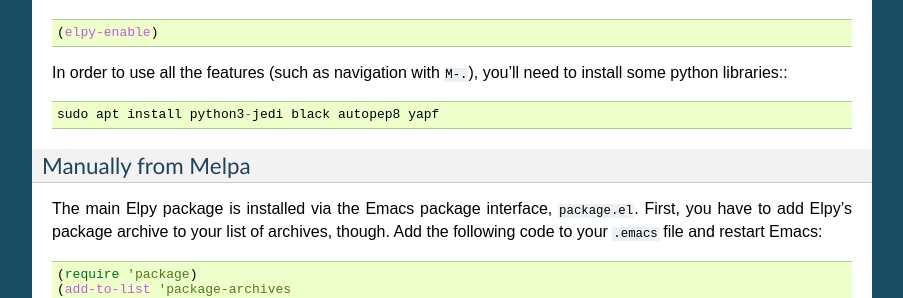
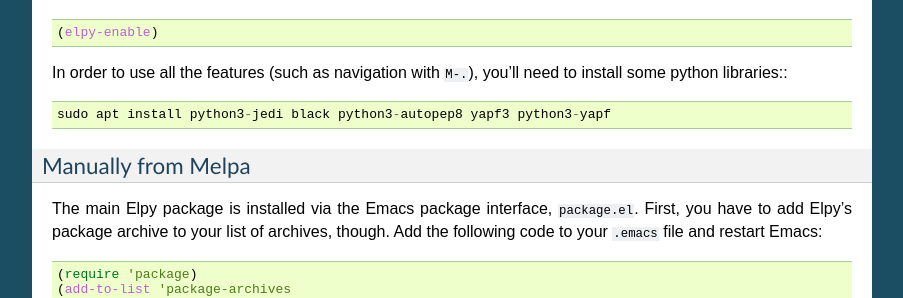
Before and after one commit to jorgenschaefer/elpy, a Sphinx documentation site: the page built from docs/introduction.rst, in a window 1280 px wide and 900 px high, scrolled down 811 px. Shown: the part 153-451 px from the top of the window, without its empty margins (198-1101 px from the left). Built offline with Sphinx 7.4.7, drawn with Linux system fonts in a browser that asks for light colours.

Commit message:
Update libraries for Python3
Add/replace `python3-autopep8 yapf3 python3-yapf`

```diff
--- a/docs/introduction.rst
+++ b/docs/introduction.rst
@@ -77,7 +77,7 @@
 In order to use all the features (such as navigation with ``M-.``),
 you'll need to install some python libraries:::
 
-  sudo apt install python3-jedi black autopep8 yapf
+  sudo apt install python3-jedi black python3-autopep8 yapf3 python3-yapf
 
 
 Manually from Melpa
```
